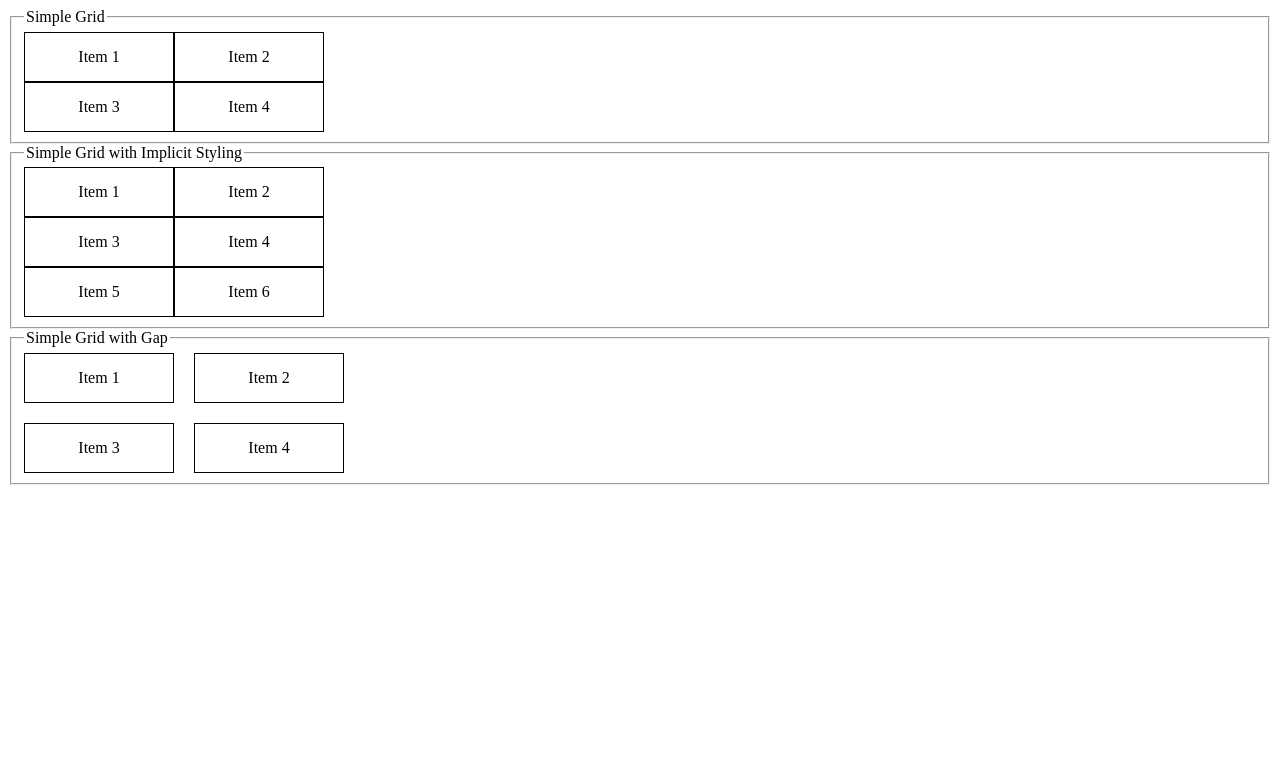
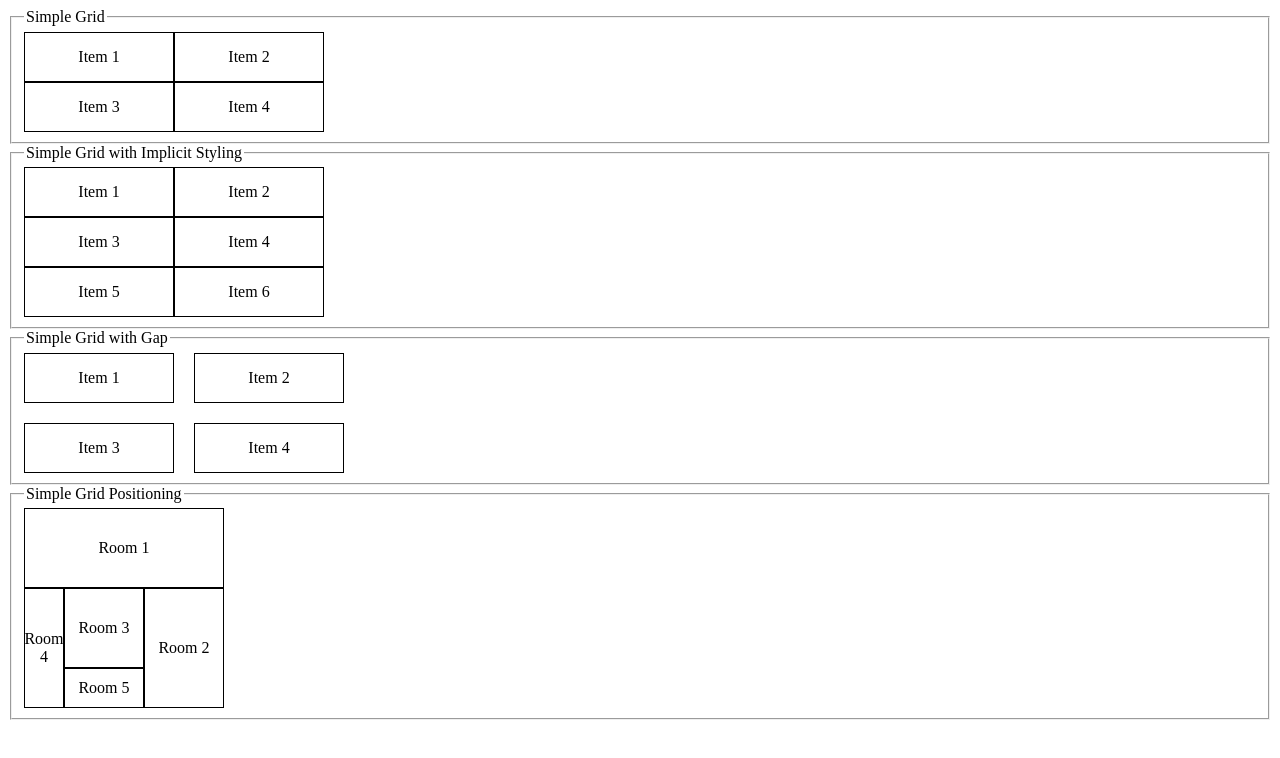
Before and after one commit to Diplomoceras-maximum/grid, a plain HTML site: page index.html in a window 1280 px wide. Drawn offline with Linux system fonts and the light colour scheme.

Commit message:
Add explanation and example of grid positioning

```diff
--- a/index.html
+++ b/index.html
@@ -42,5 +42,17 @@
         <div class="item">Item 4</div>
       </div>
     </fieldset>
+
+    <!-- Example of simple grid positioning -->
+    <fieldset>
+      <legend>Simple Grid Positioning</legend>
+      <div class="container-four">
+        <div class="room one">Room 1</div>
+        <div class="room two">Room 2</div>
+        <div class="room three">Room 3</div>
+        <div class="room four">Room 4</div>
+        <div class="room five">Room 5</div>
+      </div>
+    </fieldset>
   </body>
 </html>
--- a/styles.css
+++ b/styles.css
@@ -142,3 +142,115 @@
   grid-template-rows: 50px 50px;
   gap: 20px;
 }
+
+/*
+
+    === Positioning ===
+
+    1. The grid-column-start and grid-column-end properties represent the column grid lines the element should start and end with
+    2. Similarly grid-row-start and grid-row-end properties represent the row grid line the element should start and end with
+    3. The properties grid-column and grid-row are the shorthand versions of the prior properties
+
+    Example:
+
+    <div class="container">
+        <div class="room" id="living-room">Living Room</div>
+        <div class="room" id="kitchen">Kitchen</div>
+        <div class="room" id="bedroom">Bedroom</div>
+        <div class="room" id="bathroom">Bathroom</div>
+        <div class="room" id="closet">Closet</div>
+    </div>
+
+    .container {
+        display: inline-grid;
+        grid-template: 40px 40px 40px 40px 40px / 40px 40px 40px 40px 40px;
+        background-color: lightblue;
+    }
+
+    .room {
+        border: 1px solid;
+        font-size: 50%;
+        text-align: center;
+    }
+
+    #living-room {
+        grid-column-start: 1;
+        grid-column-end: 6;
+        grid-row-start: 1;
+        grid-row-end: 3;
+    }
+
+    #kitchen {
+        grid-column: 4 / 6;
+        grid-row: 3 / 6;
+    }
+
+    #bedroom {
+        grid-column-start: 2;
+        grid-column-end: 4;
+        grid-row-start: 3;
+        grid-row-end: 5;
+    }
+
+    #bathroom {
+        grid-column-start: 1;
+        grid-column-end: 2;
+        grid-row-start: 3;
+        grid-row-end: 6;
+    }
+
+    #closet {
+        grid-column-start: 2;
+        grid-column-end: 4;
+        grid-row-start: 5;
+        grid-row-end: 6;
+    }
+
+
+*/
+
+.container-four {
+  display: grid;
+  grid-template: 40px 40px 40px 40px 40px / 40px 40px 40px 40px 40px;
+}
+
+.room {
+  display: flex;
+  border: 1px solid;
+  align-items: center;
+  justify-content: center;
+  text-align: center;
+}
+
+.one {
+  grid-column-start: 1;
+  grid-column-end: 6;
+  grid-row-start: 1;
+  grid-row-end: 3;
+}
+
+.two {
+  grid-column: 4 / 6;
+  grid-row: 3 / 6;
+}
+
+.three {
+  grid-column-start: 2;
+  grid-column-end: 4;
+  grid-row-start: 3;
+  grid-row-end: 5;
+}
+
+.four {
+  grid-column-start: 1;
+  grid-column-end: 2;
+  grid-row-start: 3;
+  grid-row-end: 6;
+}
+
+.five {
+  grid-column-start: 2;
+  grid-column-end: 4;
+  grid-row-start: 5;
+  grid-row-end: 6;
+}
```
